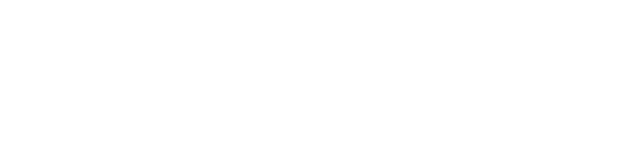
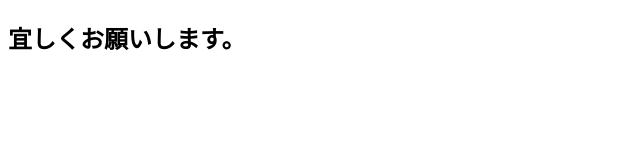
Before and after one commit to shin0311/test, a plain HTML site: page hello/index.html in a window 1280 px wide. Shown: the whole page, without its empty margins (0-640 px from the left). Drawn offline with Linux system fonts and the light colour scheme.

Commit message:
add introduce

```diff
--- a/hello/index.html
+++ b/hello/index.html
@@ -7,6 +7,6 @@
   <title>テスト用</title>
 </head>
 <body>
-
+  <h2>宜しくお願いします。</h2>
 </body>
 </html>
```
